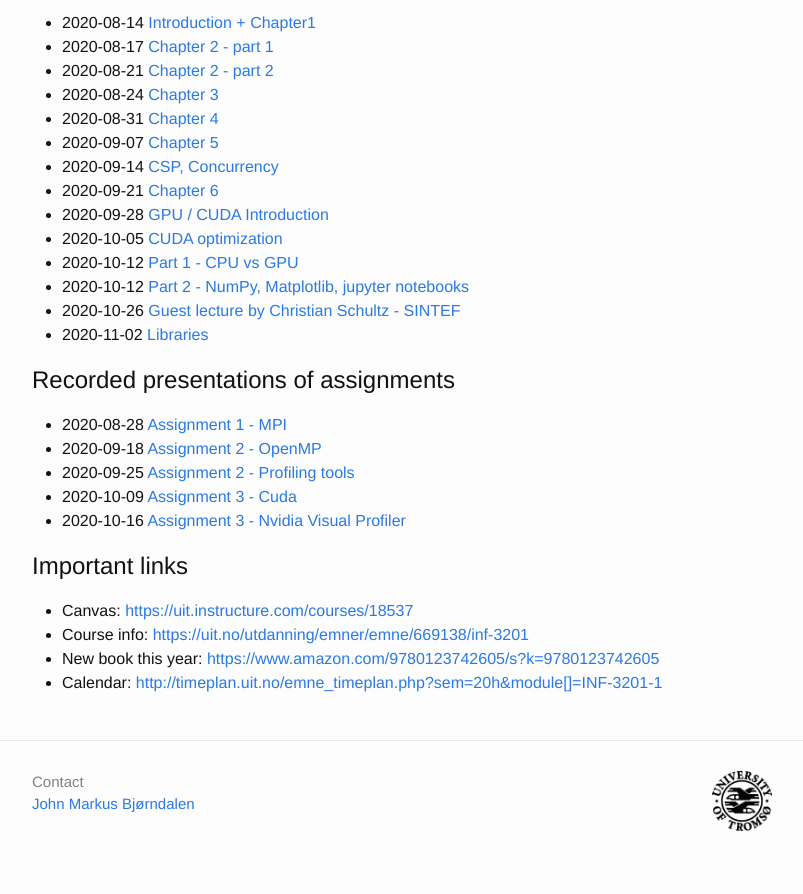
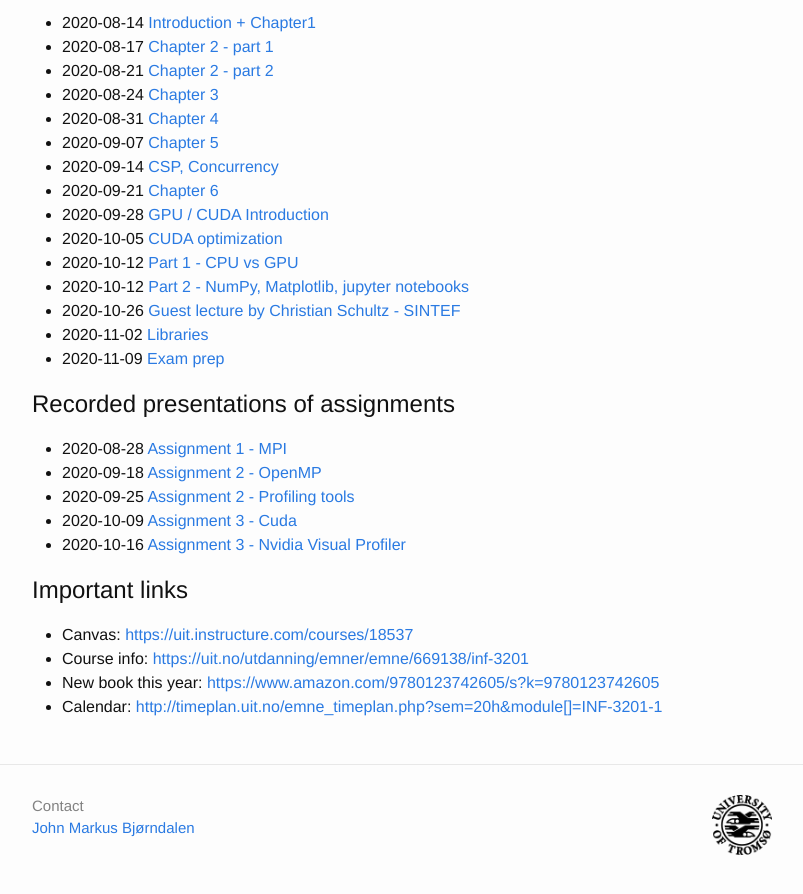
Before and after one commit to uit-inf-3201-h20/uit-inf-3201-h20.github.io, a Jekyll site: the page built from index.md, in a window 1280 px wide and 900 px high, scrolled down 3349 px. Shown: the top 894 px of the window, without its empty margins (238-1041 px from the left). Built offline with Jekyll 4.4.1, drawn with Linux system fonts in a browser that asks for light colours; our own code applies the rules of GitHub Pages for plain Markdown files.

Commit message:
updated lecture list

```diff
--- a/index.md
+++ b/index.md
@@ -112,6 +112,7 @@ Links/notes to lecture plan
 * 2020-10-12 [Part 2 - NumPy, Matplotlib, jupyter notebooks](https://mediasite.uit.no/Mediasite/Play/d45abae85d8b41cca8ed08dfa1fe4c9c1d)
 * 2020-10-26 [Guest lecture by Christian Schultz - SINTEF ](https://mediasite.uit.no/Mediasite/Play/f3a2723b9b0b41b1a851e6f5fb094b8b1d)
 * 2020-11-02 [Libraries](https://mediasite.uit.no/Mediasite/Play/82fd65691ef64e339e4261bbcb9a3bea1d)
+* 2020-11-09 [Exam prep](https://mediasite.uit.no/Mediasite/Play/5995728dbe0145ff971f9cb79358b6ec1d)
 
 ## Recorded presentations of assignments
 * 2020-08-28 [Assignment 1 - MPI](https://mediasite.uit.no/Mediasite/Play/cd877206cf904316bad7365ee47c677b1d)
```
